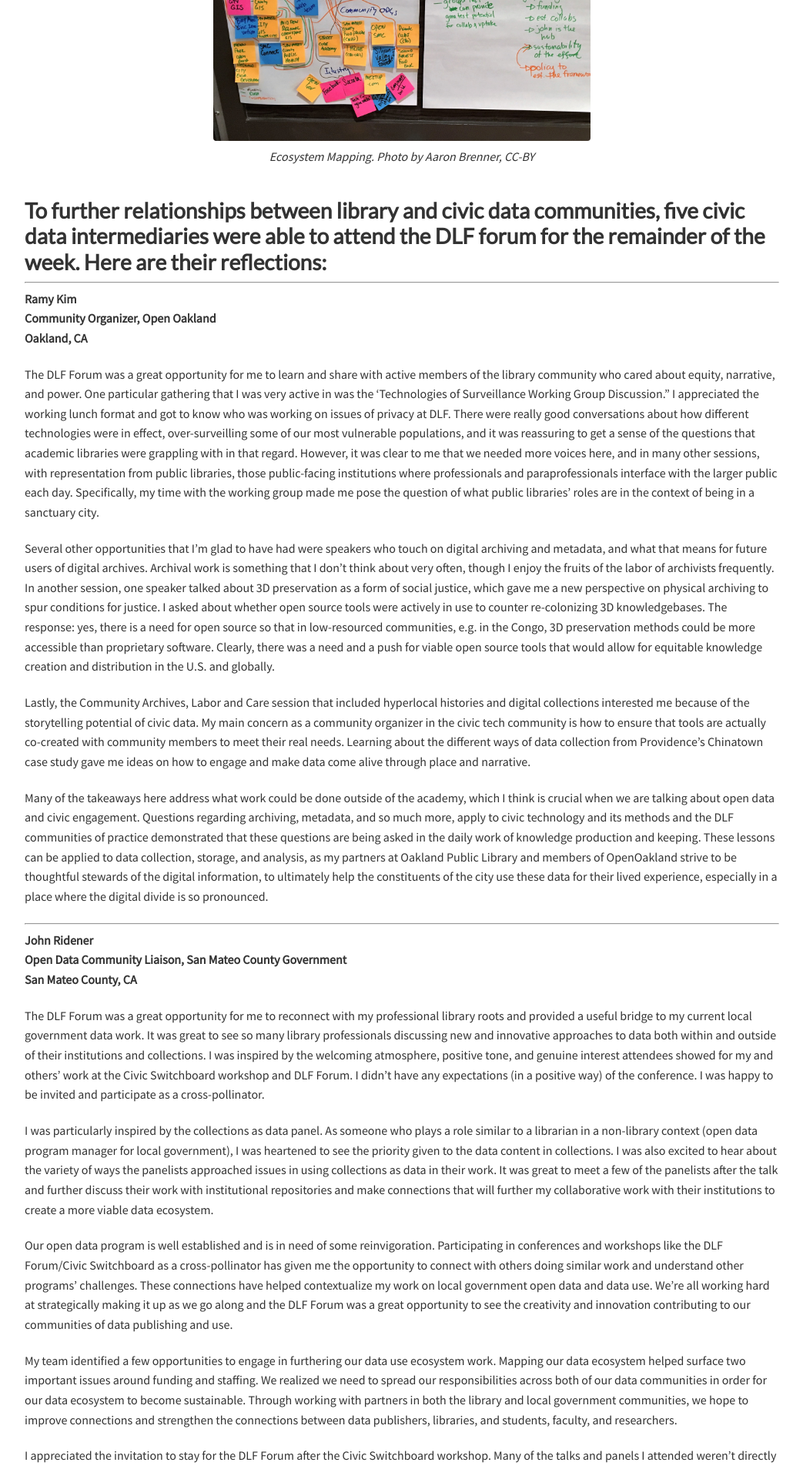
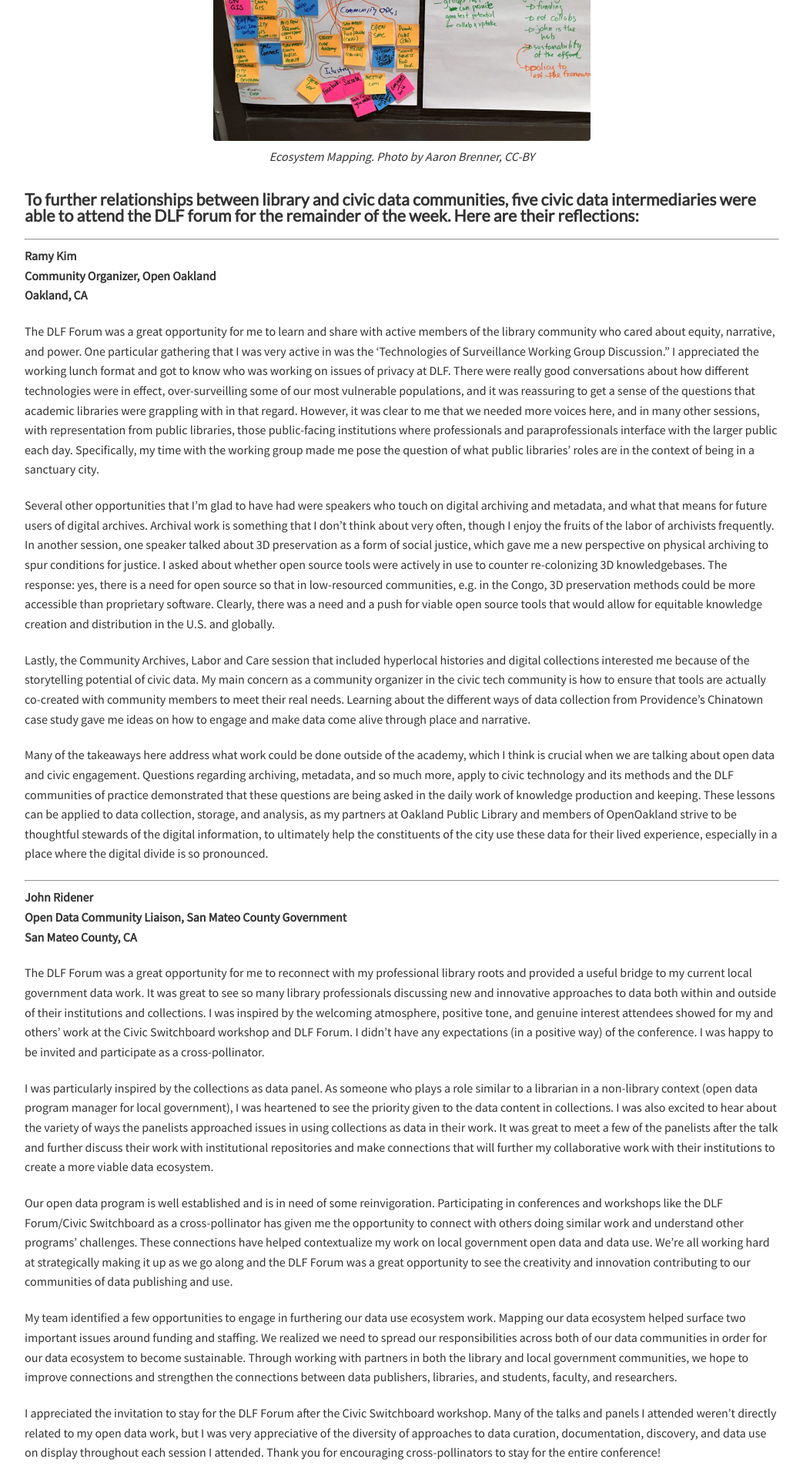
Before and after one commit to civic-switchboard/civic-switchboard.github.io.first, a Jekyll site: the page built from _posts/2018-12-05-post_12.md, in a window 1280 px wide. Shown: the part 1074-2982 px from the top of the page at 77% size, without its empty margins (118-1161 px from the left). Built offline with Jekyll 4.4.1, drawn with Linux system fonts in a browser that asks for light colours; nearby versions of some CDN libraries.

Commit message:
minimize cross poll header

```diff
--- a/_posts/2018-12-05-post_12.md
+++ b/_posts/2018-12-05-post_12.md
@@ -15,7 +15,7 @@ The Las Vegas workshop followed a similar format to our previous [workshop held
 {% include image.html file="ecosystemLV.JPG" description="ecosystem map example" attribution="Ecosystem Mapping. Photo by Aaron Brenner, CC-BY" %}
 
 
-### To further relationships between library and civic data communities, five civic data intermediaries were able to attend the DLF forum for the remainder of the week.  Here are their reflections:
+#### To further relationships between library and civic data communities, five civic data intermediaries were able to attend the DLF forum for the remainder of the week.  Here are their reflections:
 
 ***
 
```
